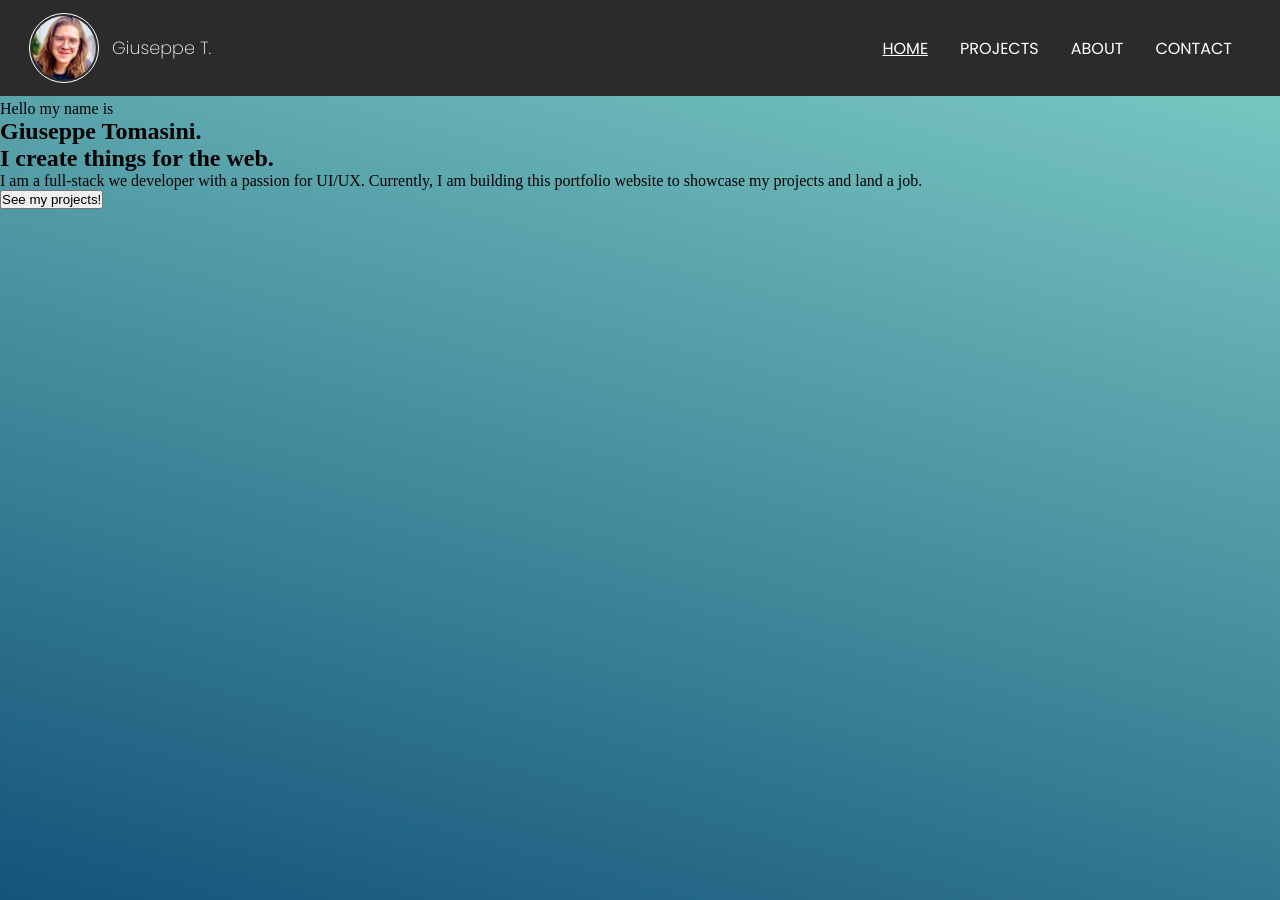
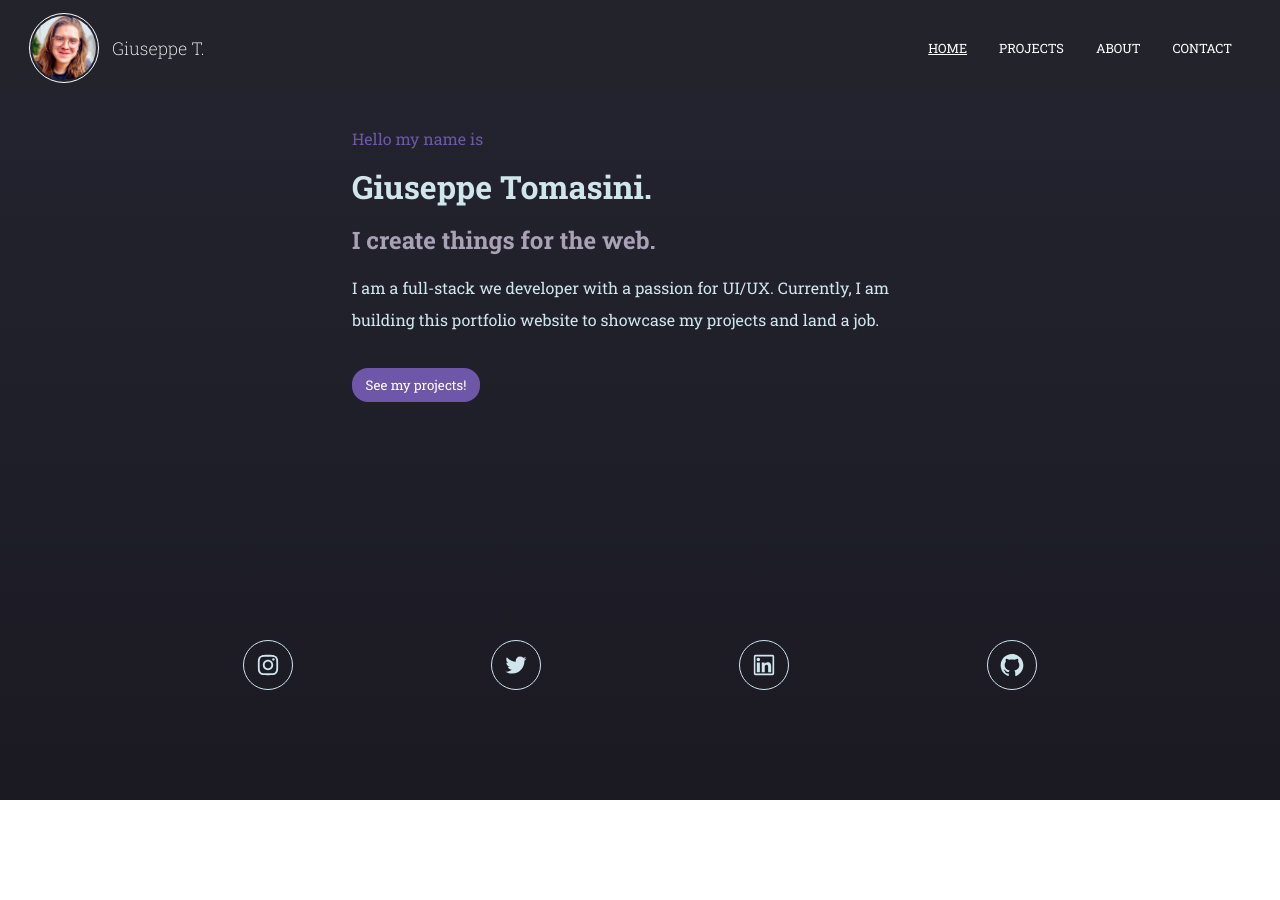
Before and after one commit to GiuseppeTG/portfolio, a React (Create React App) app: page / in a window 1280 px wide. After the commit the page ends 800 px from the top, so only its background shows below. Built offline with nearby package versions, Linux system fonts and the light colour scheme.

Commit message:
add media links

```diff
--- a/package.json
+++ b/package.json
@@ -9,6 +9,7 @@
     "@testing-library/user-event": "^14.2.3",
     "react": "^18.2.0",
     "react-dom": "^18.2.0",
+    "react-icons": "^4.4.0",
     "react-redux": "^8.0.2",
     "react-router-dom": "^6.3.0",
     "react-scripts": "5.0.1",
--- a/src/App.jsx
+++ b/src/App.jsx
@@ -9,9 +9,8 @@ import './App.scss';
 
 function App() {
   return (
-    <>
+    <div className="main">
       <Navbar />
-      <div className="main">
       <Routes>
         <Route exact path="/" element={<HomePage />} />
         <Route exact path="/about" element={<AboutPage />} />
@@ -19,7 +18,6 @@ function App() {
         <Route exact path="/projects" element={<ProjectPage />} />
       </Routes>
     </div>
-    </>
   );
 }
 
--- a/src/App.scss
+++ b/src/App.scss
@@ -7,11 +7,14 @@
 }
 
 :root {
-  min-height: 100%;
-  background-image: linear-gradient(15deg, #13547a 0%, #80d0c7 100%);
+  background-image: linear-gradient(rgb(36 36 48), rgb(27 26 35), );
+  background-attachment: fixed;
 }
 
 .main {
+  display: flex;
+  flex-direction: column;
+  align-items: center;
+  justify-content: center;
   min-height: 100vh;
-  margin-top: 100px;
 }
--- a/src/components/Hero/Hero.jsx
+++ b/src/components/Hero/Hero.jsx
@@ -0,0 +1,18 @@
+import React from 'react';
+import './Hero.scss';
+
+export default function Hero() {
+  return (
+    <section className="hero">
+      <p className="hero-greeting">Hello my name is</p>
+      <h1 className="hero-name">Giuseppe Tomasini.</h1>
+      <h2 className="hero-title">I create things for the web.</h2>
+      <p className="hero-description">
+        I am a full-stack we developer with a passion for UI/UX.
+        Currently, I am building this portfolio website
+        to showcase my projects and land a job.
+      </p>
+      <button className="hero-button" type="button">See my projects!</button>
+    </section>
+  );
+}
--- a/src/components/Hero/Hero.scss
+++ b/src/components/Hero/Hero.scss
@@ -0,0 +1,56 @@
+@import '../../scssVariables.scss';
+
+* {
+  margin: 0;
+  padding: 0;
+  box-sizing: border-box;
+}
+
+.hero {
+  margin: auto;
+  padding: 2rem;
+  display: flex;
+  max-width: 40rem;
+  flex-direction: column;
+  gap: 1rem;
+  font-family: $roboto;
+  color: $white;
+}
+
+.hero-greeting {
+  color: $purple;
+  font-size: 1rem;
+}
+
+.hero-name {
+  font-size: 2rem;
+}
+
+.hero-title {
+  color: rgb(171, 161, 182);
+}
+
+.hero-description {
+  font-size: 1rem;
+  line-height: 2;
+}
+
+.hero-button {
+  width: 8rem;
+  padding: 0.5rem;
+  border-radius: 1rem;
+  font-family: $roboto;
+  border: none;
+  outline: none;
+  margin-right: auto;
+  margin-top: 1rem;
+  background-color: $purple;
+  color: white;
+  transition: 0.5s;
+}
+
+.hero-button:hover {
+  background-color: rgba(110, 87, 168, 0.229);
+  outline: $purple solid 1px;
+
+}
--- /dev/null
+++ b/src/components/Media/Media.jsx
@@ -0,0 +1,28 @@
+import React from 'react';
+import {
+  AiOutlineInstagram, AiOutlineLinkedin, AiOutlineGithub, AiOutlineTwitter,
+} from 'react-icons/ai';
+import { Link } from 'react-router-dom';
+import './Media.scss';
+
+export default function Media() {
+  return (
+    <div className="icon-container">
+      <Link to="https://www.instagram.com/giusetomasini/" className="icon instagram">
+        <AiOutlineInstagram className="i" />
+      </Link>
+
+      <Link to="https://twitter.com/giusetomasini" className="icon twitter">
+        <AiOutlineTwitter className="i" />
+      </Link>
+
+      <Link to="https://www.linkedin.com/in/giuseppe-tomasini-g/" className="icon linkedin">
+        <AiOutlineLinkedin className="i" />
+      </Link>
+
+      <Link to="https://github.com/GiuseppeTG" className="icon github">
+        <AiOutlineGithub className="i" />
+      </Link>
+    </div>
+  );
+}
--- /dev/null
+++ b/src/components/Media/Media.scss
@@ -0,0 +1,85 @@
+@import '../../scssVariables.scss';
+
+* {
+  margin: 0;
+  padding: 0;
+  box-sizing: border-box;
+}
+
+.icon-container {
+  width: 80%;
+  margin: auto;
+  display: flex;
+  justify-content: space-around;
+  padding: 1rem;
+}
+
+.icon {
+  width: 3rem;
+  height: 3rem;
+  display: inline-flex;
+  align-items: center;
+  justify-content: center;
+  text-decoration: none;
+  font-size: 26px;
+  color: $white;
+  border-radius: 50%;
+  outline: $white solid 1px;
+  transition-property: outline-offset, outline-color, background-image,
+    background-image, box-shadow;
+  transition-duration: 0.25s;
+  background-image: none;
+  border-radius: 50%;
+
+}
+
+.icon:hover {
+  outline-offset: 4px;
+  box-shadow: 0px 0px 10px 10px rgba(255, 255, 255, 0.186);
+}
+
+.icon:hover .i {
+  animation: shake 0.5s;
+}
+
+.instagram:hover {
+  background-image:
+    radial-gradient(circle at 30% 107%,
+      #fdf497 0%, #fdf497 5%,
+      #fd5949 45%, #d6249f 60%,
+      #285AEB 90%);
+  outline-color: #a02d76;
+}
+
+.twitter:hover {
+  background-color: rgb(61, 172, 247);
+  outline-color: rgb(61, 172, 247);
+}
+
+.linkedin:hover {
+  background-color: rgb(22, 121, 187);
+  outline-color: rgb(22, 121, 187);
+}
+
+.github:hover {
+  background-color: rgb(54, 155, 88);
+  outline-color: rgb(54, 155, 88);
+}
+
+@keyframes shake {
+  10% {
+    transform: rotate(15deg);
+  }
+
+  20% {
+    transform: rotate(-15deg);
+  }
+
+  30% {
+    transform: rotate(15deg);
+  }
+
+  40% {
+    transform: rotate(-15deg);
+  }
+}
--- a/src/components/Navbar/Navbar.scss
+++ b/src/components/Navbar/Navbar.scss
@@ -14,9 +14,9 @@ nav {
   align-items: center;
   justify-content: space-between;
   padding: 1rem 2rem;
-  font-family: $poppins;
-  font-size: 1rem;
-  background-color: rgb(43, 43, 44);
+  font-family: $roboto;
+  font-size: 0.8rem;
+  background-color: $dark-purple;
   color: rgb(255, 255, 255);
 }
 
@@ -75,7 +75,7 @@ nav {
     margin: 5px auto;
     -webkit-transition: all 0.3s ease-in-out;
     transition: all 0.3s ease-in-out;
-    background-color: white;
+    background-color: $purple;
   }
 
   .hamburger {
@@ -103,6 +103,7 @@ nav {
     position: relative;
     right: -100%;
     width: 130%;
+    font-size: 0.8rem;
     background: linear-gradient(rgba(255, 255, 255, 0.128), rgba(255, 255, 255, 0.226), rgba(255, 255, 255, 0.189));
     border-radius: 2rem 0 0 2rem;
     transition: 0.5s;
@@ -118,7 +119,7 @@ nav {
     right: -100%;
     top: 115px;
     flex-direction: column;
-    width: 30%;
+    width: 7rem;
     gap: 1rem;
     text-align: center;
 
--- a/src/pages/HomePage.jsx
+++ b/src/pages/HomePage.jsx
@@ -1,17 +1,12 @@
 import React from 'react';
+import Hero from '../components/Hero/Hero';
+import Media from '../components/Media/Media';
 
 export default function HomePage() {
   return (
-    <section className="hero">
-      <p className="hero-greeting">Hello my name is</p>
-      <h1 className="hero-name">Giuseppe Tomasini.</h1>
-      <h2 className="hero-title">I create things for the web.</h2>
-      <p className="hero-description">
-        I am a full-stack we developer with a passion for UI/UX.
-        Currently, I am building this portfolio website
-        to showcase my projects and land a job.
-      </p>
-      <button type="button">See my projects!</button>
-    </section>
+    <>
+      <Hero />
+      <Media />
+    </>
   );
 }
--- a/src/scssVariables.scss
+++ b/src/scssVariables.scss
@@ -9,12 +9,15 @@ $roboto: 'Roboto Slab', serif;
 // colors
 
 $red: rgb(244, 91, 91);
-$dark-blue: rgb(37, 60, 104);
-$mid-blue: rgb(48, 80, 141);
-$light-blue: rgb(70, 122, 225);
+$dark-blue: #0B132B;
+$mid-blue: #1C2541;
+$light-blue: rgb(98, 136, 212);
 $dark-gray: #18191a;
-$dark-purple: rgb(98, 57, 117);
-$light-gray: rgb(183, 183, 183);
+$light-gray: #3A506B;
+$aqua: #5bc0be;
+$purple: rgb(110, 87, 168);
+$dark-purple: rgb(35, 35, 44);
 $orange: #ff9183;
 $yellow: rgb(255, 220, 120);
 $blue: rgb(47, 164, 238);
+$white: rgb(208, 230, 237);
```
Also changed, not shown: 1 other file (tests, documents, lock files or other folders). Lines whose indentation alone changed are shown as unchanged.
